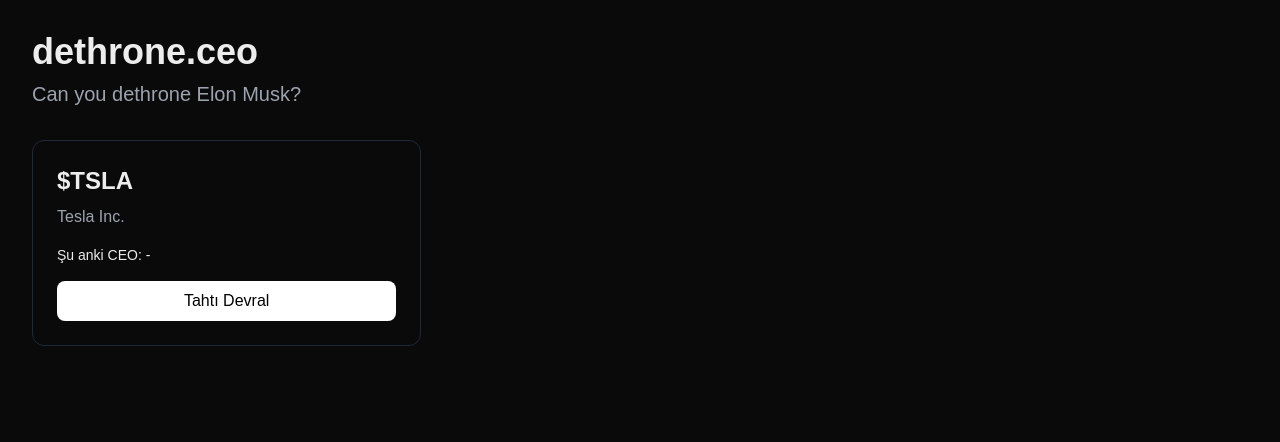
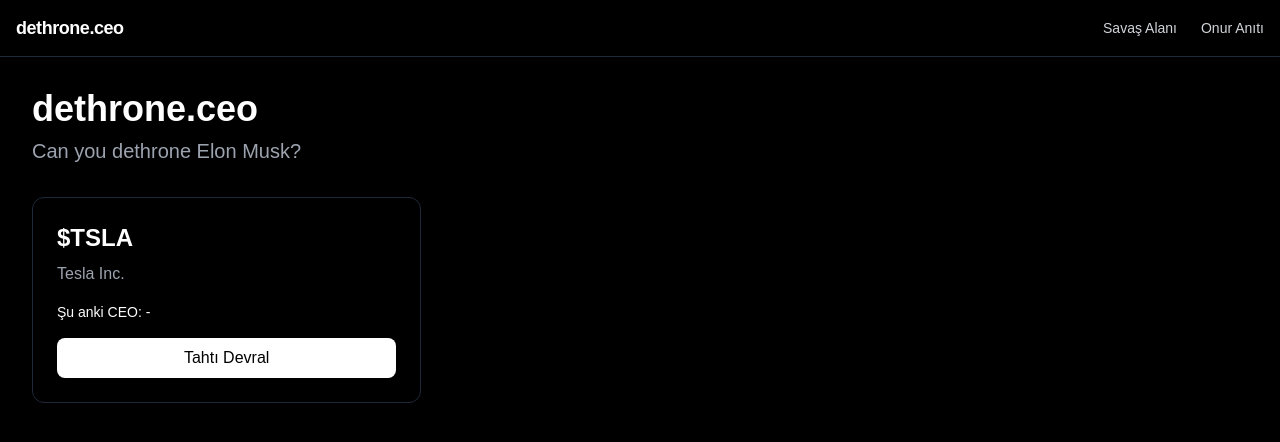
Before and after one commit to Nexora88/dethrone-ceo, a Next.js app: page / in a window 1280 px wide. Shown: the top 442 px of the page. Built offline with nearby package versions, Linux system fonts and the light colour scheme.

Commit message:
Update layout with Header component and styles

```diff
--- a/app/layout.tsx
+++ b/app/layout.tsx
@@ -1,9 +1,11 @@
 import type { Metadata } from "next";
 import "./globals.css";
+import Header from "@/components/Header";
 
 export const metadata: Metadata = {
   title: "dethrone.ceo | Can you dethrone Elon Musk?",
-  description: "Küresel şirketlerin ve kripto varlıkların sanal CEO tahtı için açık artırma platformu.",
+  description:
+    "Küresel şirketlerin ve kripto varlıkların sanal CEO tahtı için açık artırma platformu.",
 };
 
 export default function RootLayout({
@@ -13,7 +15,8 @@
 }>) {
   return (
     <html lang="tr">
-      <body className="antialiased">
+      <body className="antialiased bg-black text-white">
+        <Header />
         {children}
       </body>
     </html>
```
